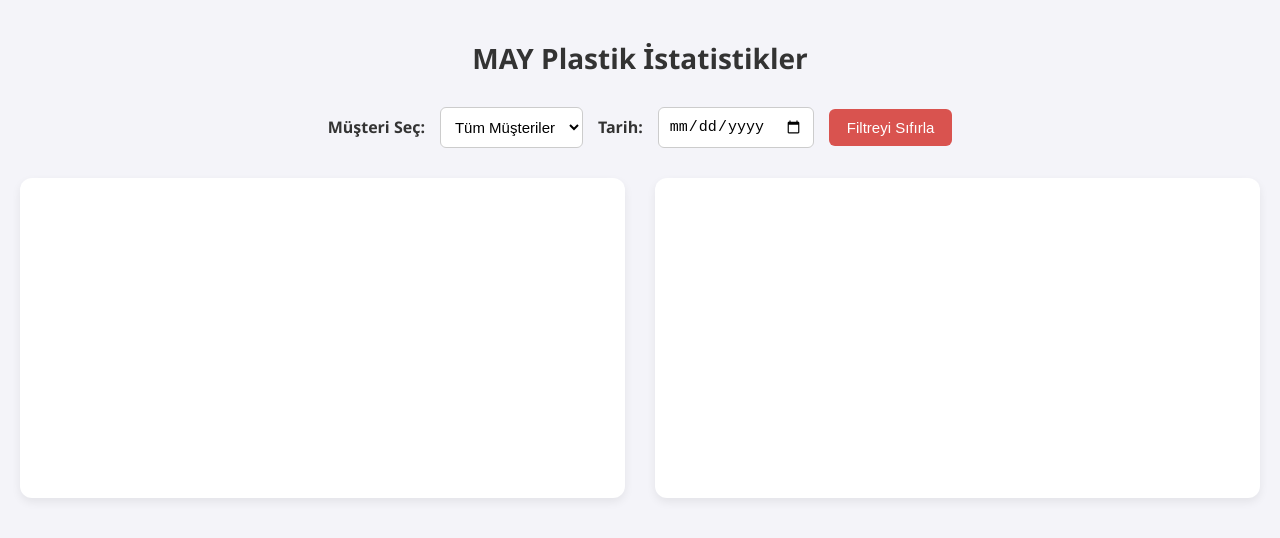
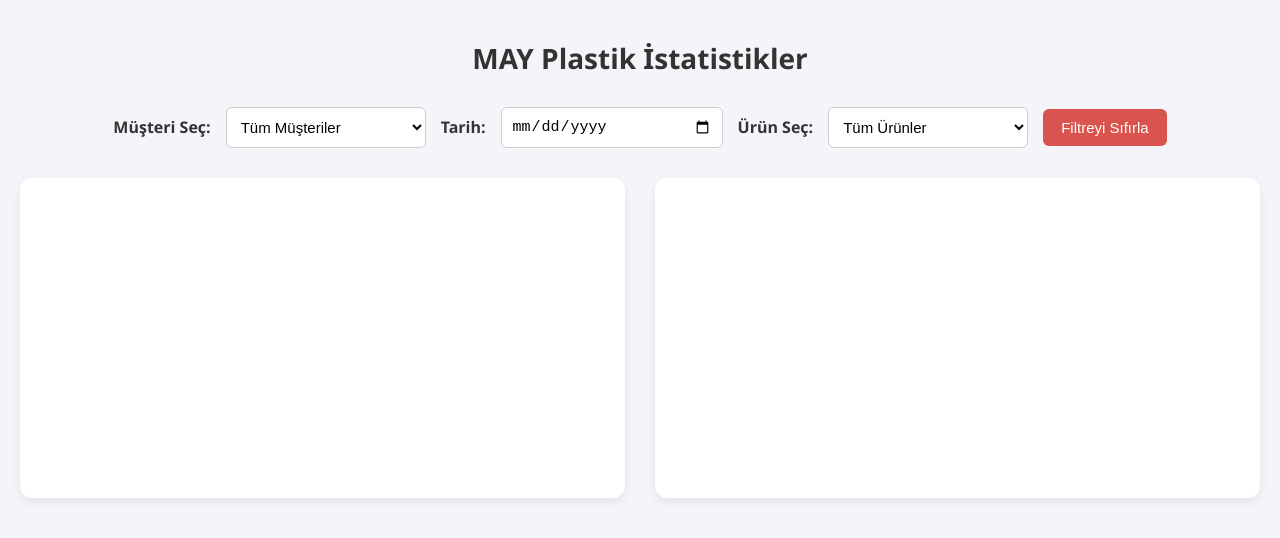
Before and after one commit to osmanergun42/mayplastik, a plain HTML site: page istatistik.html in a window 1280 px wide. Drawn offline with nearby package versions, Linux system fonts and the light colour scheme; no server answers.

Commit message:
Update istatistik.html

```diff
--- a/istatistik.html
+++ b/istatistik.html
@@ -4,7 +4,17 @@
   <meta charset="UTF-8" />
   <meta name="viewport" content="width=device-width, initial-scale=1.0"/>
   <title>İstatistikler</title>
+  <!-- ✅ jQuery CDN (Select2'dan önce gelmeli) -->
+  <script src="https://code.jquery.com/jquery-3.6.0.min.js"></script>
+
+  <!-- ✅ Chart.js -->
   <script src="https://cdn.jsdelivr.net/npm/chart.js"></script>
+
+  <!-- ✅ Select2 CSS + JS -->
+  <link href="https://cdn.jsdelivr.net/npm/select2@4.1.0-rc.0/dist/css/select2.min.css" rel="stylesheet" />
+  <script src="https://cdn.jsdelivr.net/npm/select2@4.1.0-rc.0/dist/js/select2.min.js"></script>
+
+  <!-- ✅ İstatistik JS -->
   <script type="module" src="istatistik.js"></script>
   <style>
   body {
@@ -22,15 +32,50 @@
   }
 
   .filter-box {
-    text-align: center;
+    display: flex;
+    justify-content: center;
+    align-items: center;
+    flex-wrap: wrap;
+    gap: 15px;
     margin-bottom: 30px;
   }
 
-  .filter-box select {
-    padding: 10px 15px;
+  .filter-box label {
+    font-weight: bold;
+    color: #333;
     font-size: 16px;
+  }
+
+  .filter-box select,
+  .filter-box input[type="date"] {
+    padding: 10px;
+    font-size: 15px;
+    border: 1px solid #ccc;
     border-radius: 6px;
-    border: 1px solid #ccc;
+    background-color: #fff;
+    transition: border-color 0.3s ease;
+    outline: none;
+    min-width: 200px;
+  }
+
+  .filter-box select:focus,
+  .filter-box input[type="date"]:focus {
+    border-color: #444;
+  }
+
+  #resetFilters {
+    padding: 10px 18px;
+    font-size: 15px;
+    background-color: #d9534f;
+    color: #fff;
+    border: none;
+    border-radius: 6px;
+    cursor: pointer;
+    transition: background-color 0.3s ease;
+  }
+
+  #resetFilters:hover {
+    background-color: #c9302c;
   }
 
   .charts-container {
@@ -59,52 +104,13 @@
     height: auto !important;
     max-height: 280px;
   }
-  .filter-box {
-  display: flex;
-  justify-content: center;
-  align-items: center;
-  flex-wrap: wrap;
-  gap: 15px;
-  margin-bottom: 30px;
-}
 
-.filter-box label {
-  font-weight: bold;
-  color: #333;
-  font-size: 16px;
-}
-
-.filter-box select,
-.filter-box input[type="date"] {
-  padding: 10px;
-  font-size: 15px;
-  border: 1px solid #ccc;
-  border-radius: 6px;
-  background-color: #fff;
-  transition: border-color 0.3s ease;
-  outline: none;
-}
-
-.filter-box select:focus,
-.filter-box input[type="date"]:focus {
-  border-color: #444;
-}
-#resetFilters {
-  padding: 10px 18px;
-  font-size: 15px;
-  background-color: #d9534f;
-  color: #fff;
-  border: none;
-  border-radius: 6px;
-  cursor: pointer;
-  transition: background-color 0.3s ease;
-}
-
-#resetFilters:hover {
-  background-color: #c9302c;
-}
-
-</style>
+  @media (max-width: 500px) {
+    .chart-box {
+      min-width: 100%;
+    }
+  }
+  </style>
 </head>
 <body>
   <h1>MAY Plastik İstatistikler</h1>
@@ -114,12 +120,17 @@
     <select id="customerFilter">
       <option value="">Tüm Müşteriler</option>
     </select>
+
     <label for="dateFilter">Tarih:</label>
     <input type="date" id="dateFilter">
+
+    <label for="productFilter">Ürün Seç:</label>
+    <select id="productFilter">
+      <option value="">Tüm Ürünler</option>
+    </select>
+
     <button id="resetFilters" type="button">Filtreyi Sıfırla</button>
   </div>
-  <div>
-
 
   <div class="charts-container">
     <div class="chart-box">
```
